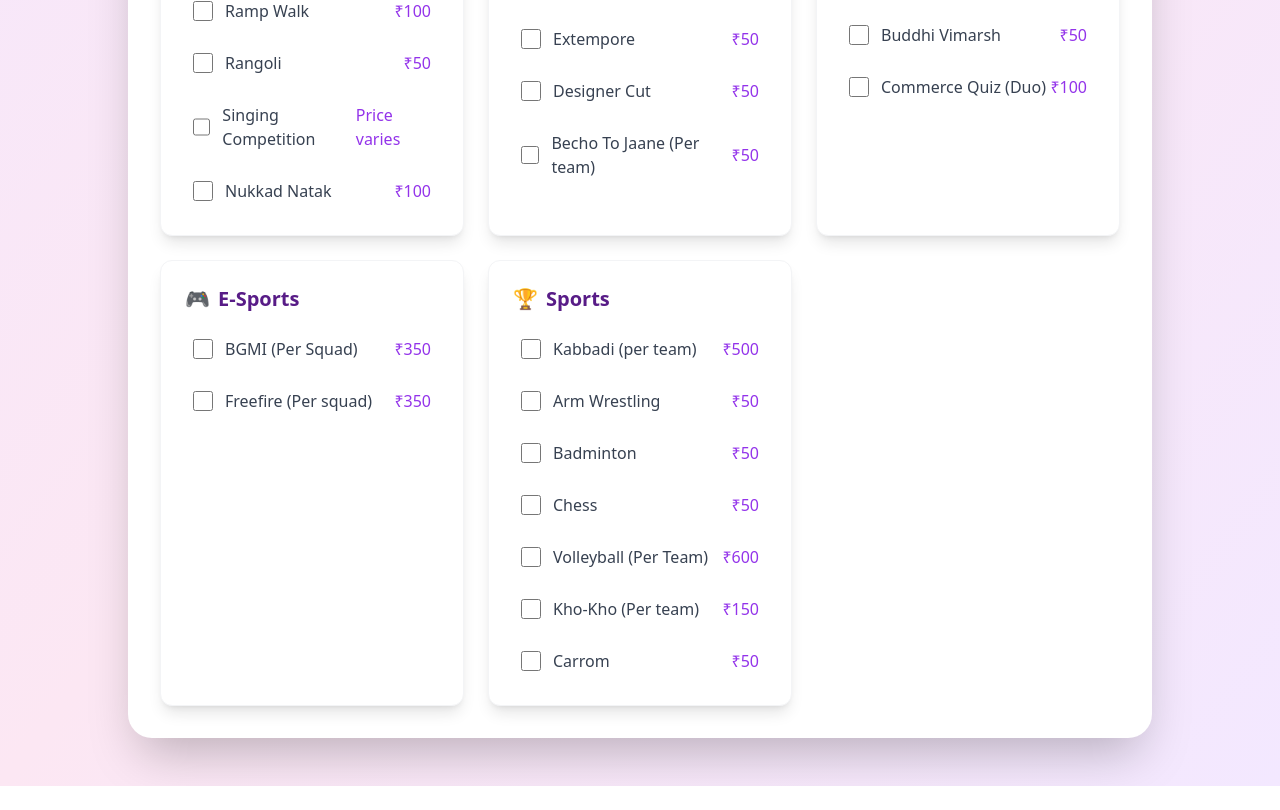
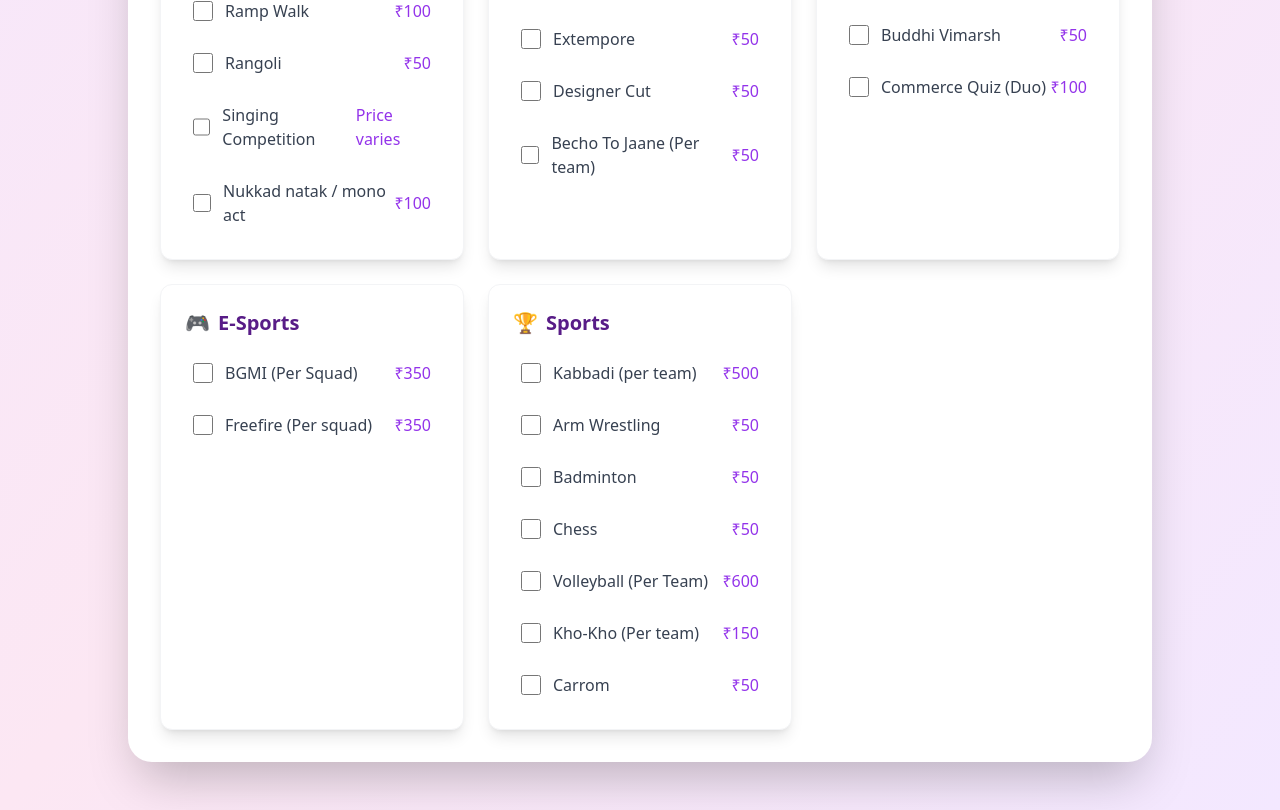
Before and after one commit to Jaishankar7655/TYF2K25, a React (Vite) app: page /register in a window 1280 px wide. Shown: the part 830-1640 px from the top of the page. Before the commit the page ends 1616 px from the top, so only its background shows below. Built offline with nearby package versions, Linux system fonts and the light colour scheme.

Commit message:
chnages in the nukkad natak

```diff
--- a/src/Components/RegistrationForm.jsx
+++ b/src/Components/RegistrationForm.jsx
@@ -32,7 +32,7 @@ const categories = [
           { type: "Group", price: 150 },
         ],
       },
-      { name: "Nukkad Natak", price: 100 },
+      { name: "Nukkad natak / mono act", price: 100 },
     ],
   },
   {
```
